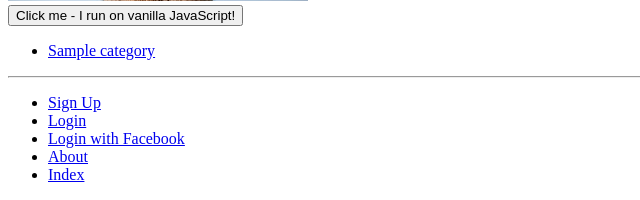
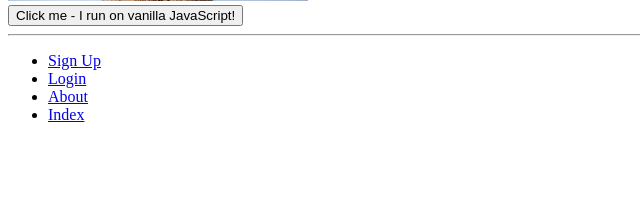
Before and after one commit to calritchgraham/itech-app, a Django app: page /rango/about/ in a window 1280 px wide. Shown: the part 637-837 px from the top of the page, without its empty margins (0-640 px from the left). After the commit the page ends 759 px from the top, so only its background shows below. Run offline with Django 3.2, Linux system fonts and the light colour scheme; tables that the repository leaves empty hold one stand-in row (values such as "Sample post").

Commit message:
Facebook login fixes and User Authentication

```diff
--- a/tango_with_django_project/settings.py
+++ b/tango_with_django_project/settings.py
@@ -46,7 +46,6 @@ INSTALLED_APPS = [
     'registration',
     'rango',
     'social_django'
-
 ]
 
 MIDDLEWARE = [
@@ -85,7 +84,6 @@ AUTHENTICATION_BACKENDS = (
     'social_core.backends.facebook.FacebookOAuth2',
     'social_core.backends.twitter.TwitterOAuth',
     'social_core.backends.github.GithubOAuth2',
-
     'django.contrib.auth.backends.ModelBackend',
 )
 
@@ -155,8 +153,8 @@ LOGOUT_URL = 'rango:logout'
 # LOGIN_REDIRECT_URL = 'home'
 
 
-SOCIAL_AUTH_FACEBOOK_KEY = '367769551417810'  # App ID
-SOCIAL_AUTH_FACEBOOK_SECRET = 'cda5014e3100c978d32c4d021abd6b7e'  # App Secret
+SOCIAL_AUTH_FACEBOOK_KEY = '341813660916258'  # App ID
+SOCIAL_AUTH_FACEBOOK_SECRET = '7d28d02d4da75b0c3e20925072f53ceb'  # App Secret
 
 
 # If True, users can register.
--- a/tango_with_django_project/urls.py
+++ b/tango_with_django_project/urls.py
@@ -27,6 +27,6 @@ path('', views.index, name='index'),
 path('rango/', include('rango.urls')),
 # The above maps any URLs starting with rango/ to be handled by rango.
 path('admin/', admin.site.urls),
+path('accounts/', include('registration.backends.simple.urls')),
 path('oauth/', include('social_django.urls', namespace='social')),
-path('accounts/', include('registration.backends.simple.urls')),
 ] + static(settings.MEDIA_URL, document_root=settings.MEDIA_ROOT)
--- a/templates/rango/base.html
+++ b/templates/rango/base.html
@@ -15,11 +15,6 @@
         {% block body_block %}
         {% endblock %}
         </div>
-        <div>
-            {% block sidebar_block%}
-                {% get_category_list category %}
-            {% endblock %}
-        </div>
          <hr />
          <div>
              <ul>
@@ -30,7 +25,6 @@
                  {% else %}
                      <li><a href="{% url 'registration_register' %}">Sign Up</a></li>
                      <li><a href="{% url 'auth_login' %}">Login</a></li>
-                     <li><a href="{% url 'social:begin' 'facebook' %}">Login with Facebook</a></li>
                  {% endif %}
                      <li><a href="{% url 'rango:about' %}">About</a></li>
                      <li><a href="{% url 'rango:index' %}">Index</a></li>
--- a/templates/registration/login.html
+++ b/templates/registration/login.html
@@ -12,6 +12,8 @@ Login
 <input type="submit" value="Log In" />
 <input type="hidden" name="next" value="{{ next }}" />
 </form>
+    <p><strong>-- OR --</strong></p>
+    <a href="{% url 'social:begin' 'facebook' %}">Login with Facebook</a>
 <p>
 Not registered?
 <a href="{% url 'registration_register' %}">Register here!</a>
```
Also changed, not shown: templates/rango/index.html (+1 -17 lines).
